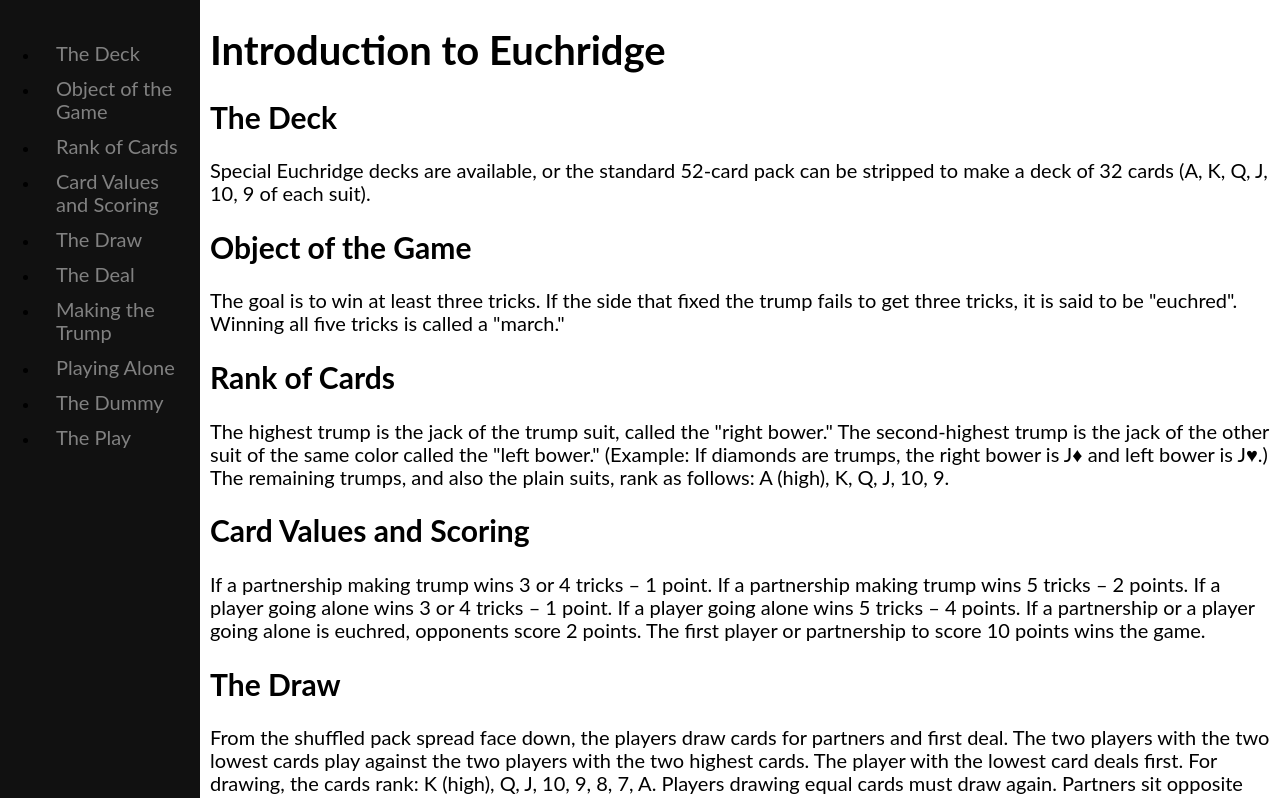
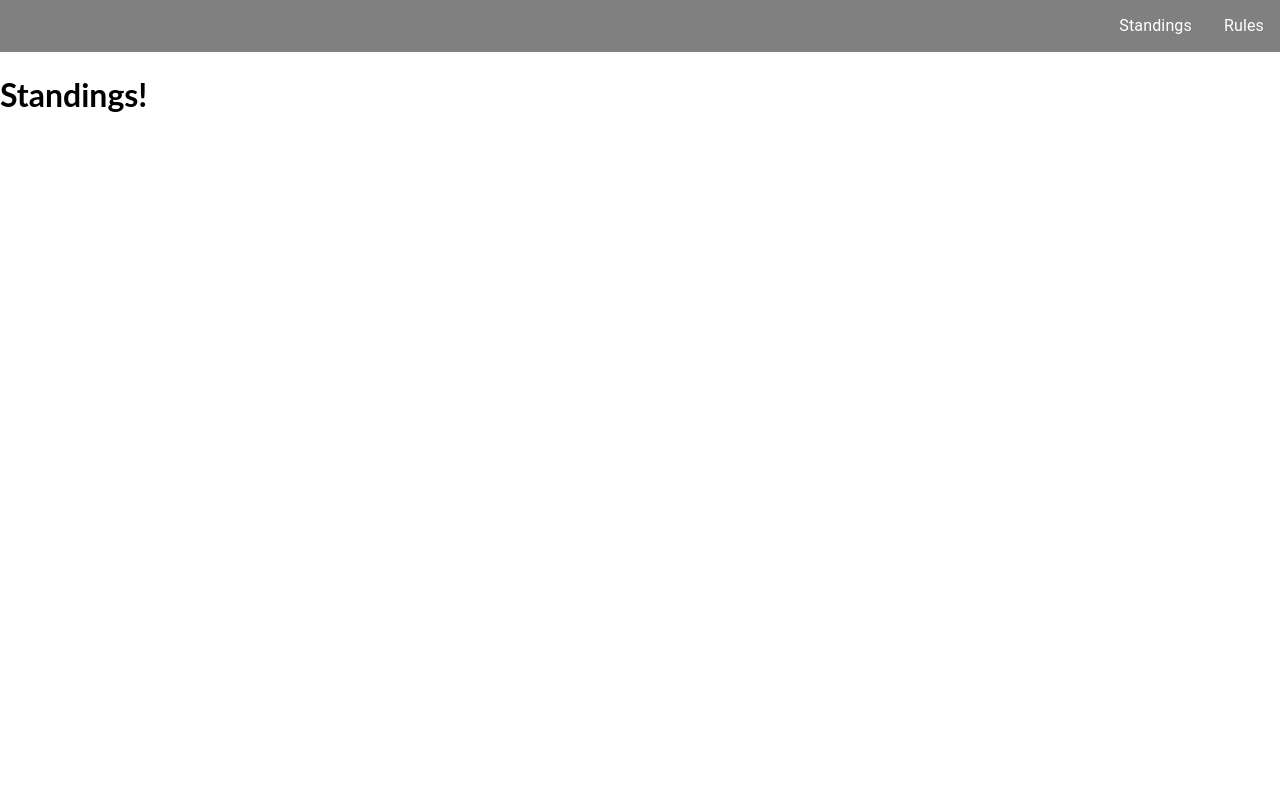
Before and after one commit to dsaltz432/euchridge, a React (Create React App) app: page /standings in a window 1280 px wide. Shown: the top 798 px of the page. Built offline with nearby package versions, Linux system fonts and the light colour scheme.

Commit message:
added basic Standings component with react-router

```diff
--- a/package.json
+++ b/package.json
@@ -3,10 +3,12 @@
   "version": "0.1.0",
   "private": true,
   "dependencies": {
+    "@material-ui/core": "^4.3.3",
     "normalize.css": "^8.0.1",
     "prop-types": "^15.7.2",
     "react": "^16.9.0",
     "react-dom": "^16.9.0",
+    "react-router-dom": "^5.0.1",
     "react-scripts": "3.1.1",
     "react-scroll": "^1.7.13",
     "typescript": "^3.5.3"
--- a/src/App.js
+++ b/src/App.js
@@ -1,12 +1,32 @@
 import React from 'react';
+import { BrowserRouter as Router, Switch, Route, Link } from 'react-router-dom';
+import { MenuList, MenuItem } from '@material-ui/core';
 import Rules from './Rules';
+import Standings from './Standings';
 
 export default class App extends React.Component {
   render() {
     return (
-      <div className="container">
-        <Rules />
-      </div>
+      <Router>
+        <div>
+          <MenuList style={{ backgroundColor: 'grey', display: 'inline-block', width: '100%' }}>
+            <MenuItem style={{ display: 'inline-block', float: 'right' }}>
+              <Link to="/rules" style={{ color: 'white', textDecoration: 'none' }}>
+                Rules
+              </Link>
+            </MenuItem>
+            <MenuItem style={{ display: 'inline-block', float: 'right' }}>
+              <Link to="/standings" style={{ color: 'white', textDecoration: 'none' }}>
+                Standings
+              </Link>
+            </MenuItem>
+          </MenuList>
+          <Switch>
+            <Route exact path="/rules" component={Rules} />
+            <Route path="/standings" component={Standings} />
+          </Switch>
+        </div>
+      </Router>
     );
   }
 }
--- /dev/null
+++ b/src/Standings.js
@@ -0,0 +1,11 @@
+import React from 'react';
+
+export default class Standings extends React.Component {
+  render() {
+    return (
+      <div>
+        <h1>Standings!</h1>
+      </div>
+    );
+  }
+}
```
Also changed, not shown: 1 other file (tests, documents, lock files or other folders).
